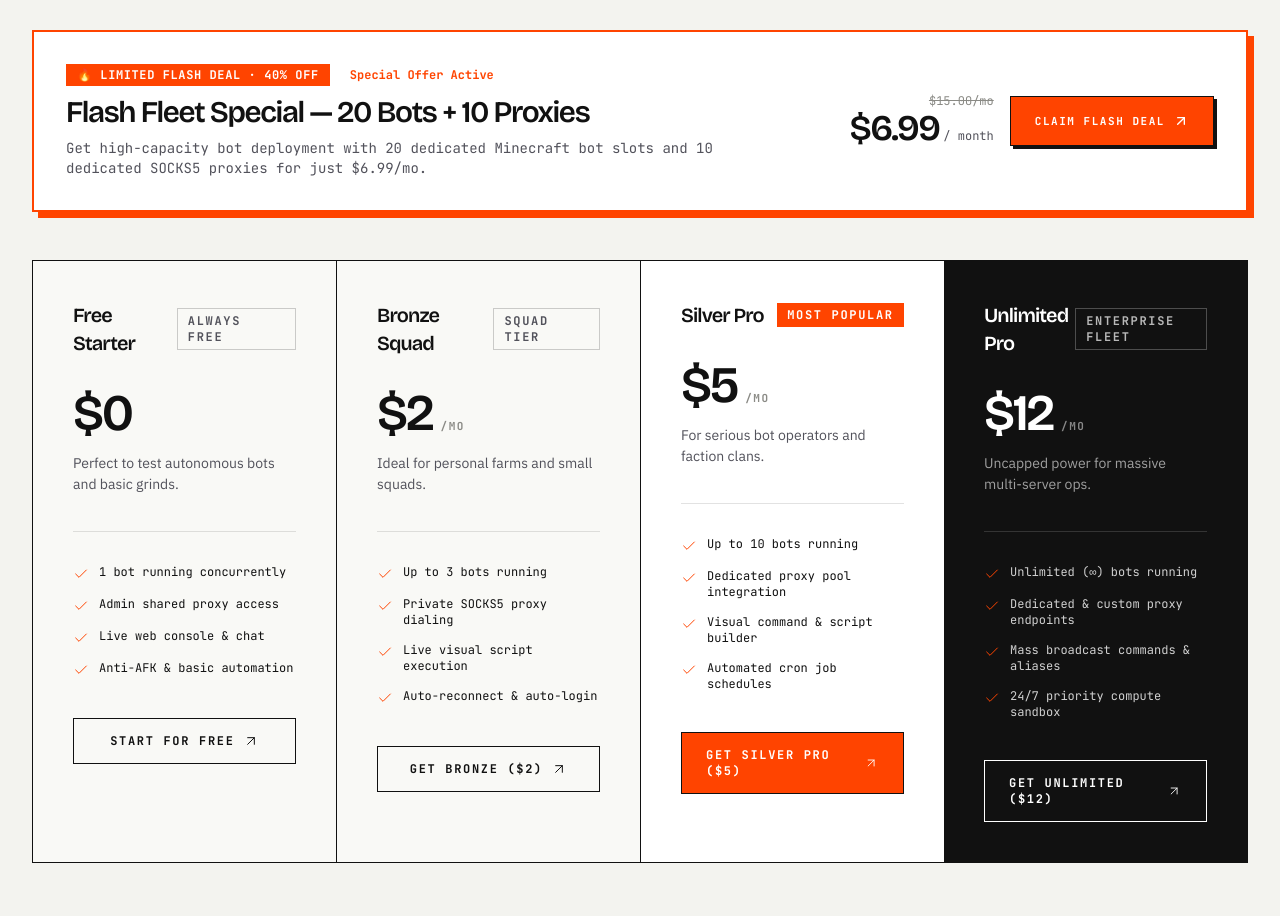
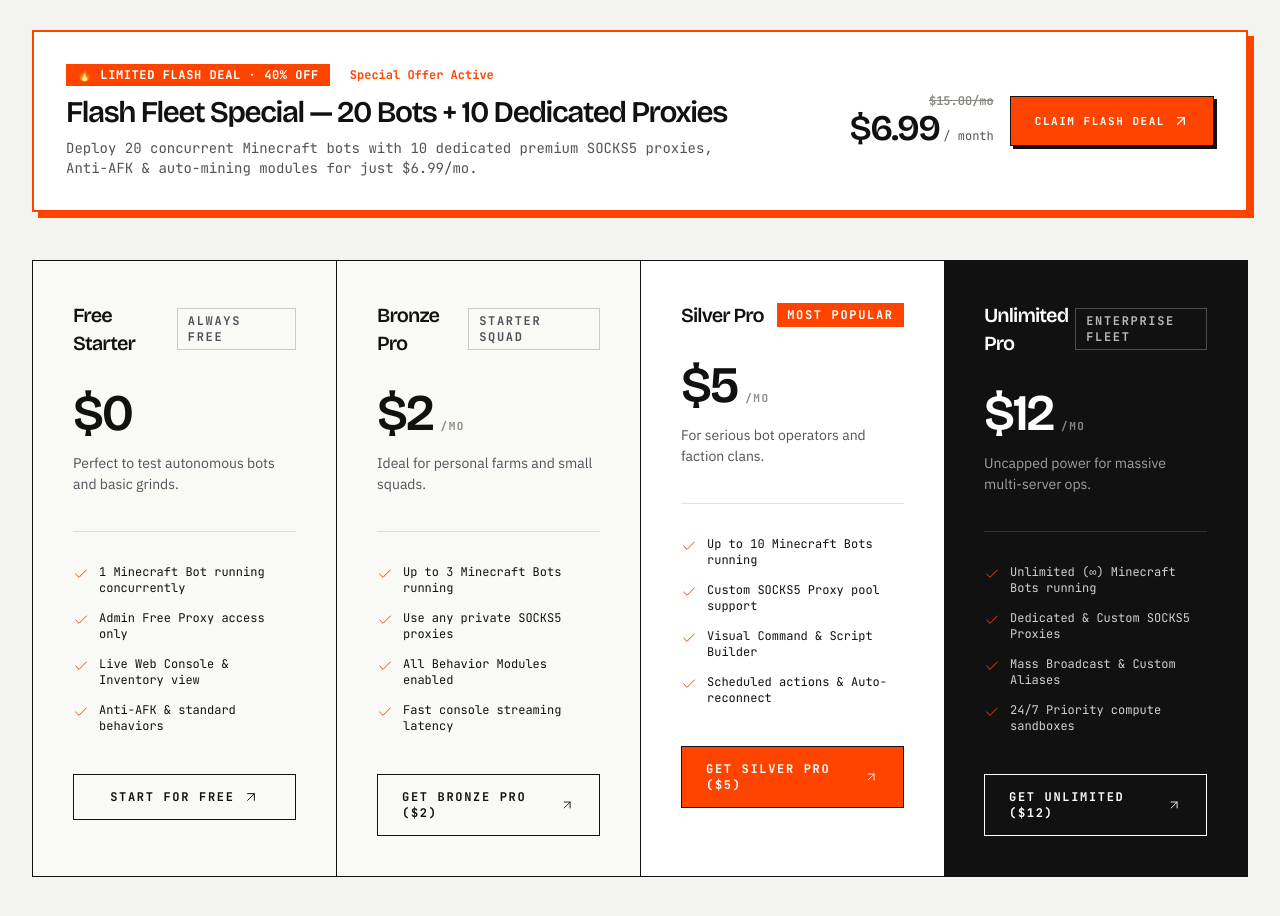
Before and after one commit to navidu-sathsara/native, a Next.js app: page / in a window 1280 px wide. Shown: the part 5220-6136 px from the top of the page. Built offline with nearby package versions, Linux system fonts and the light colour scheme; no server answers.

Commit message:
feat: synchronize landing page pricing with live plans and direct login links

```diff
--- a/components/landing/sections.jsx
+++ b/components/landing/sections.jsx
@@ -310,38 +310,62 @@ export function Testimonials() {
 const PLANS = [
   {
     name: 'Free Starter',
+    planId: 'free',
     price: '$0',
-    badge: 'Always free',
+    badge: 'Always Free',
     note: 'Perfect to test autonomous bots and basic grinds.',
-    features: ['1 bot running concurrently', 'Admin shared proxy access', 'Live web console & chat', 'Anti-AFK & basic automation'],
-    cta: 'Start for free',
+    features: [
+      '1 Minecraft Bot running concurrently',
+      'Admin Free Proxy access only',
+      'Live Web Console & Inventory view',
+      'Anti-AFK & standard behaviors'
+    ],
+    cta: 'Start for Free',
   },
   {
-    name: 'Bronze Squad',
+    name: 'Bronze Pro',
+    planId: 'bronze_3',
     price: '$2',
     unit: '/mo',
-    badge: 'Squad tier',
+    badge: 'Starter Squad',
     note: 'Ideal for personal farms and small squads.',
-    features: ['Up to 3 bots running', 'Private SOCKS5 proxy dialing', 'Live visual script execution', 'Auto-reconnect & auto-login'],
-    cta: 'Get Bronze ($2)',
+    features: [
+      'Up to 3 Minecraft Bots running',
+      'Use any private SOCKS5 proxies',
+      'All Behavior Modules enabled',
+      'Fast console streaming latency'
+    ],
+    cta: 'Get Bronze Pro ($2)',
   },
   {
     name: 'Silver Pro',
+    planId: 'silver_5',
     price: '$5',
     unit: '/mo',
-    badge: 'Most popular',
+    badge: 'Most Popular',
     note: 'For serious bot operators and faction clans.',
-    features: ['Up to 10 bots running', 'Dedicated proxy pool integration', 'Visual command & script builder', 'Automated cron job schedules'],
+    features: [
+      'Up to 10 Minecraft Bots running',
+      'Custom SOCKS5 Proxy pool support',
+      'Visual Command & Script Builder',
+      'Scheduled actions & Auto-reconnect'
+    ],
     cta: 'Get Silver Pro ($5)',
     featured: true,
   },
   {
     name: 'Unlimited Pro',
+    planId: 'unlimited_15',
     price: '$12',
     unit: '/mo',
-    badge: 'Enterprise fleet',
+    badge: 'Enterprise Fleet',
     note: 'Uncapped power for massive multi-server ops.',
-    features: ['Unlimited (∞) bots running', 'Dedicated & custom proxy endpoints', 'Mass broadcast commands & aliases', '24/7 priority compute sandbox'],
+    features: [
+      'Unlimited (∞) Minecraft Bots running',
+      'Dedicated & Custom SOCKS5 Proxies',
+      'Mass Broadcast & Custom Aliases',
+      '24/7 Priority compute sandboxes'
+    ],
     cta: 'Get Unlimited ($12)',
     dark: true,
   },
@@ -353,9 +377,9 @@ export function Pricing() {
       <div className="mx-auto max-w-[1400px] px-5 sm:px-8">
         <SectionHead
           index="05"
-          eyebrow="Pricing & Capacity"
-          title="Predictable pricing."
-          sub="No hidden overages, no complex seat formulas. Choose a plan or take advantage of our limited-time flash deals."
+          eyebrow="Pricing & Fleet Capacity"
+          title="Simple, transparent plans."
+          sub="No hidden overages or seat formulas. Choose a plan or grab our limited-time flash discount."
         />
 
         {/* ── LIMITED TIME FLASH DEAL BANNER ────────────────────── */}
@@ -372,15 +396,15 @@ export function Pricing() {
                 </span>
               </div>
               <h3 className="lp-display text-2xl sm:text-3xl font-bold text-ink">
-                Flash Fleet Special — 20 Bots + 10 Proxies
+                Flash Fleet Special — 20 Bots + 10 Dedicated Proxies
               </h3>
               <p className="text-sm font-mono text-ink-soft max-w-2xl">
-                Get high-capacity bot deployment with 20 dedicated Minecraft bot slots and 10 dedicated SOCKS5 proxies for just $6.99/mo.
+                Deploy 20 concurrent Minecraft bots with 10 dedicated premium SOCKS5 proxies, Anti-AFK & auto-mining modules for just $6.99/mo.
               </p>
             </div>
             <div className="flex flex-col sm:flex-row sm:items-center gap-4 shrink-0">
               <div className="text-left sm:text-right">
-                <span className="text-xs font-mono text-ink-faint line-through block">$15.00/mo</span>
+                <span className="text-xs font-mono text-ink-faint line-through block font-bold">$15.00/mo</span>
                 <span className="lp-display text-4xl font-bold text-ink">$6.99</span>
                 <span className="text-xs font-mono text-ink-soft ml-1">/ month</span>
               </div>
@@ -442,7 +466,7 @@ export function Pricing() {
               </ul>
 
               <Link
-                href="/login"
+                href={plan.planId === 'free' ? '/login' : `/login?plan=${plan.planId}`}
                 data-testid={`pricing-cta-${plan.name.toLowerCase()}`}
                 className={cn(
                   'lp-mono mt-10 inline-flex items-center justify-center gap-2 border px-6 py-3.5 text-xs font-bold transition-colors duration-150',
```
